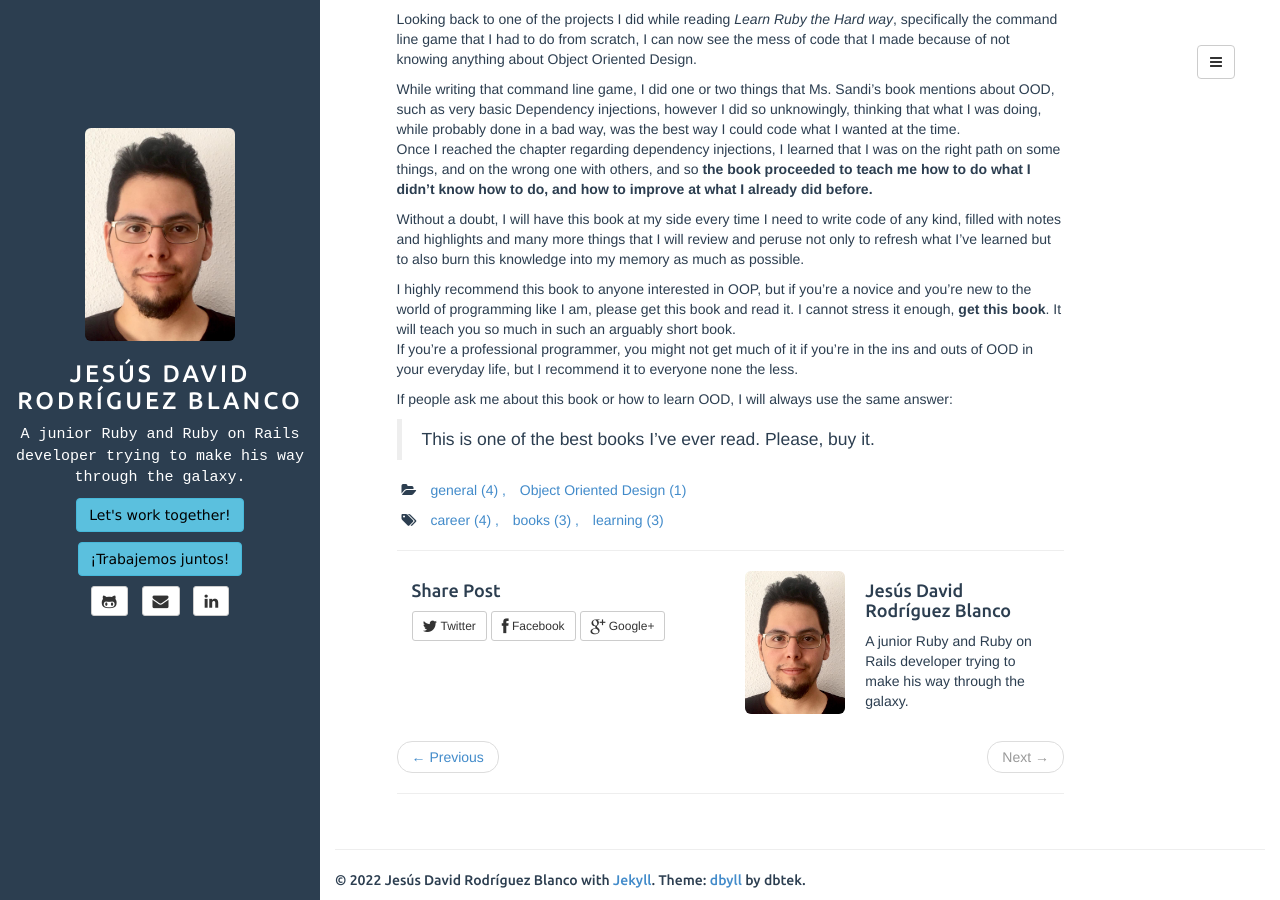
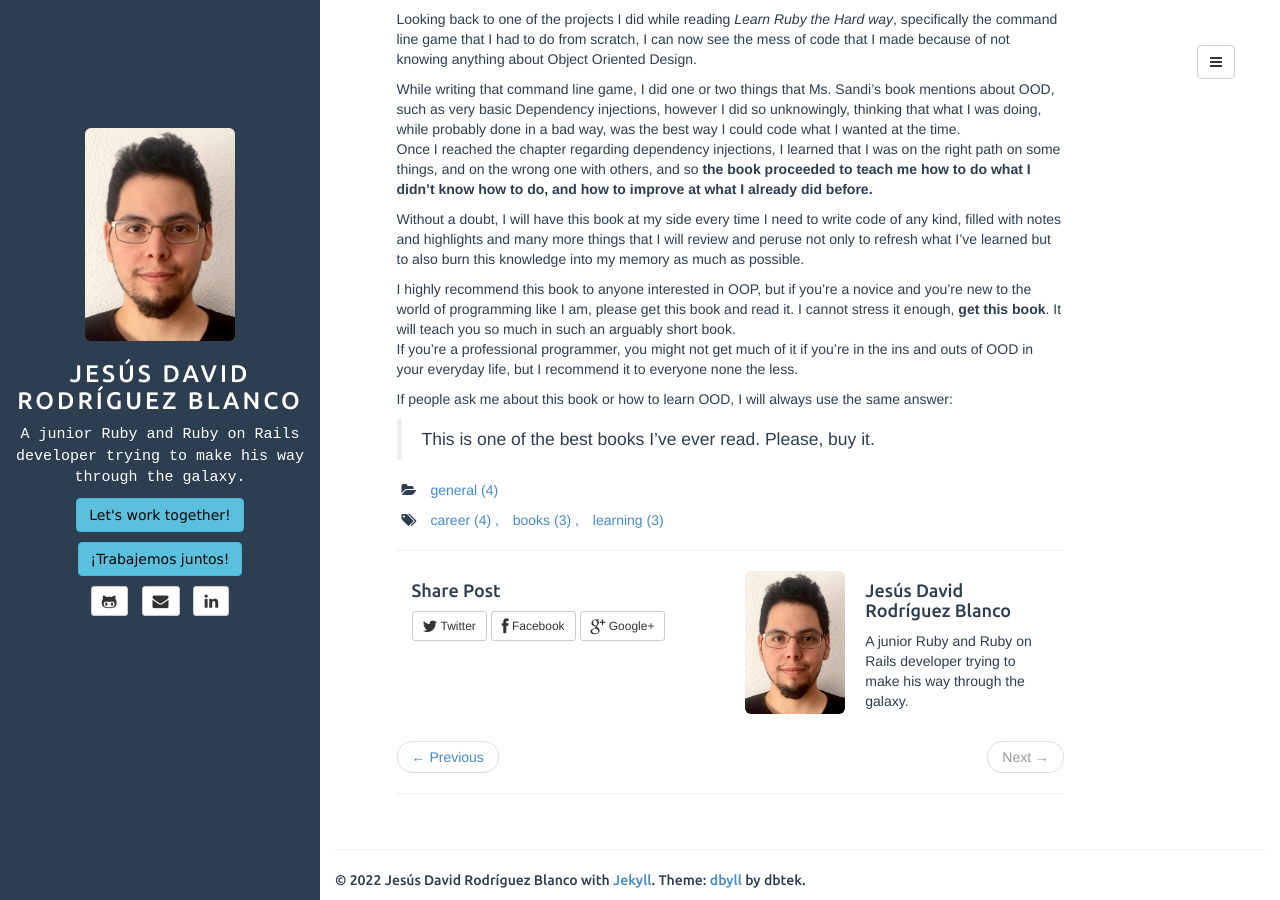
Before and after one commit to Jesdarobla/jesdarobla.github.io, a Jekyll site: the page built from _posts/2022-02-24-Practical-Object-Oriented-Design-by-Sandi-Metz.md, in a window 1280 px wide and 900 px high, scrolled down 504 px. Built offline with Jekyll 4.4.1, drawn with Linux system fonts in a browser that asks for light colours.

Commit message:
Fix Categories

```diff
--- a/_posts/2022-02-24-Practical-Object-Oriented-Design-by-Sandi-Metz.md
+++ b/_posts/2022-02-24-Practical-Object-Oriented-Design-by-Sandi-Metz.md
@@ -1,7 +1,7 @@
 ---
 title: "Practical Object Oriented Design by Sandi Metz"
 layout: post
-categories: [general, Object Oriented Design]
+categories: [general]
 tag: [career, books, learning]
 description: "One of the best books I've ever read"
 ---
```
